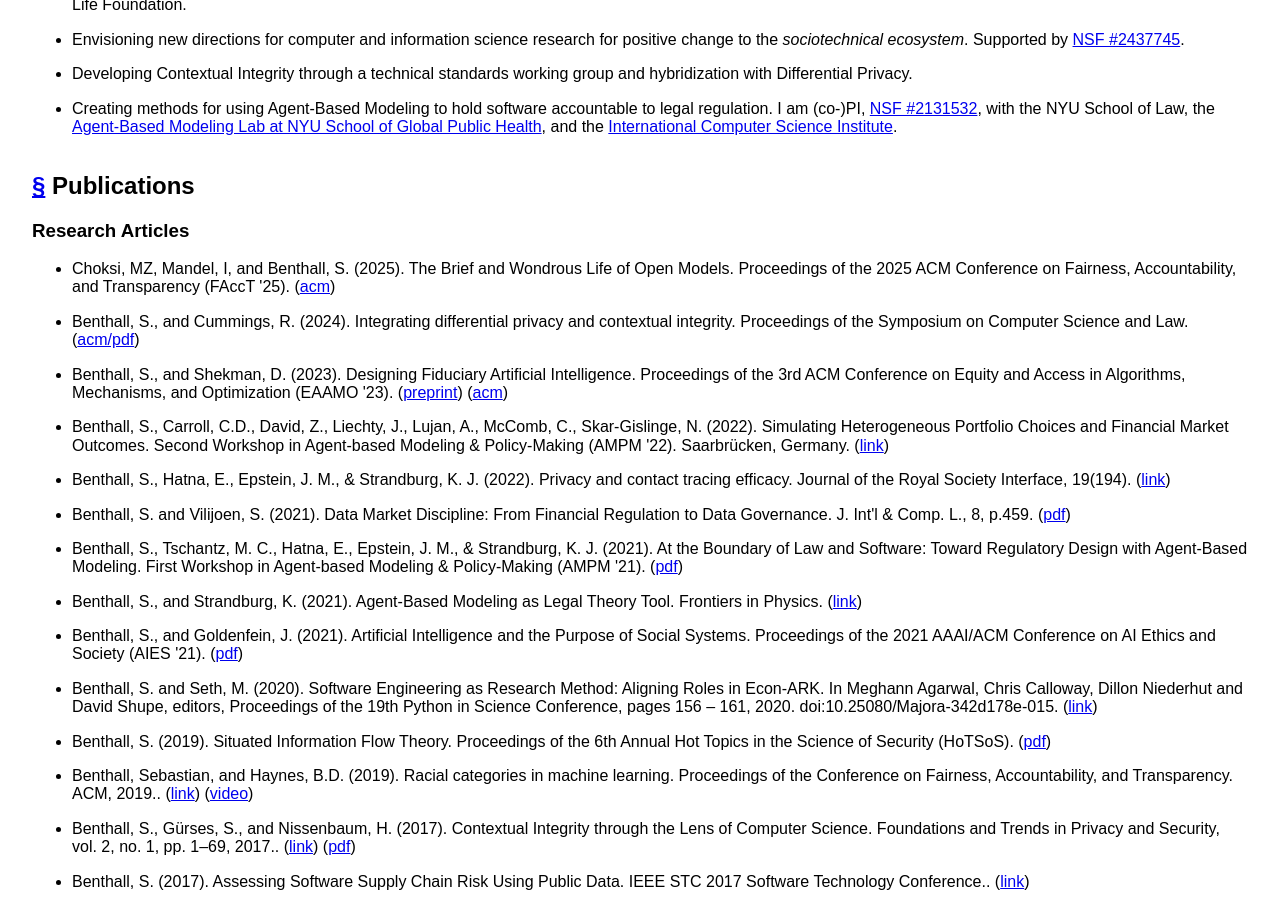
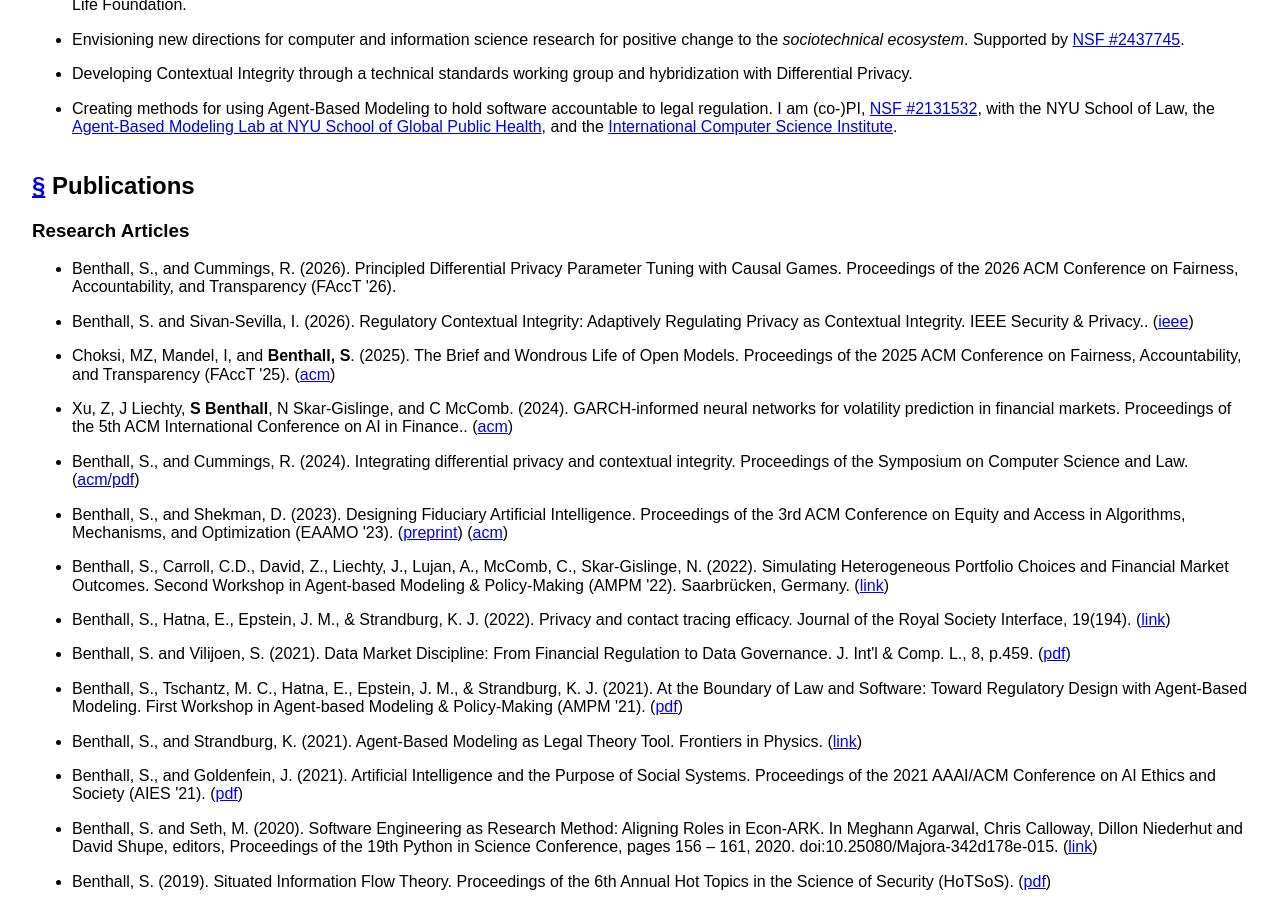
Before and after one commit to sbenthall/personal_website, a Jekyll site: the page built from index.md, in a window 1280 px wide and 900 px high, scrolled down 357 px. Built offline with Jekyll 4.4.1, drawn with Linux system fonts in a browser that asks for light colours; nearby versions of some CDN libraries.

Commit message:
adding new references for early 2026

```diff
--- a/_data/references.yml
+++ b/_data/references.yml
@@ -1,10 +1,28 @@
 publications:
-  - authors: Choksi, MZ, Mandel, I, and Benthall, S.
+  - authors: Benthall, S., and Cummings, R.
+    year: 2026
+    title: Principled Differential Privacy Parameter Tuning with Causal Games
+    venue: Proceedings of the 2026 ACM Conference on Fairness, Accountability, and Transparency (FAccT '26)
+  - authors: Benthall, S. and Sivan-Sevilla, I.
+    year: 2026
+    title: "Regulatory Contextual Integrity: Adaptively Regulating Privacy as Contextual Integrity"
+    venue: IEEE Security & Privacy.
+    links:
+       - url: https://ieeexplore.ieee.org/stamp/stamp.jsp?arnumber=11475055
+         label: ieee
+  - authors: Choksi, MZ, Mandel, I, and <strong>Benthall, S</strong>.
     year: 2025
     title: The Brief and Wondrous Life of Open Models
     venue: Proceedings of the 2025 ACM Conference on Fairness, Accountability, and Transparency (FAccT '25)
     links:
       - url: https://dl.acm.org/doi/abs/10.1145/3715275.3732206
+        label: acm
+  - authors: Xu, Z, J Liechty, <strong>S Benthall</strong>, N Skar-Gislinge, and C McComb.
+    title: GARCH-informed neural networks for volatility prediction in financial markets
+    year: 2024
+    venue: Proceedings of the 5th ACM International Conference on AI in Finance.
+    links:
+      - url: https://dl.acm.org/doi/pdf/10.1145/3677052.3698600
         label: acm
   - authors: Benthall, S., and Cummings, R.
     year: 2024
```
